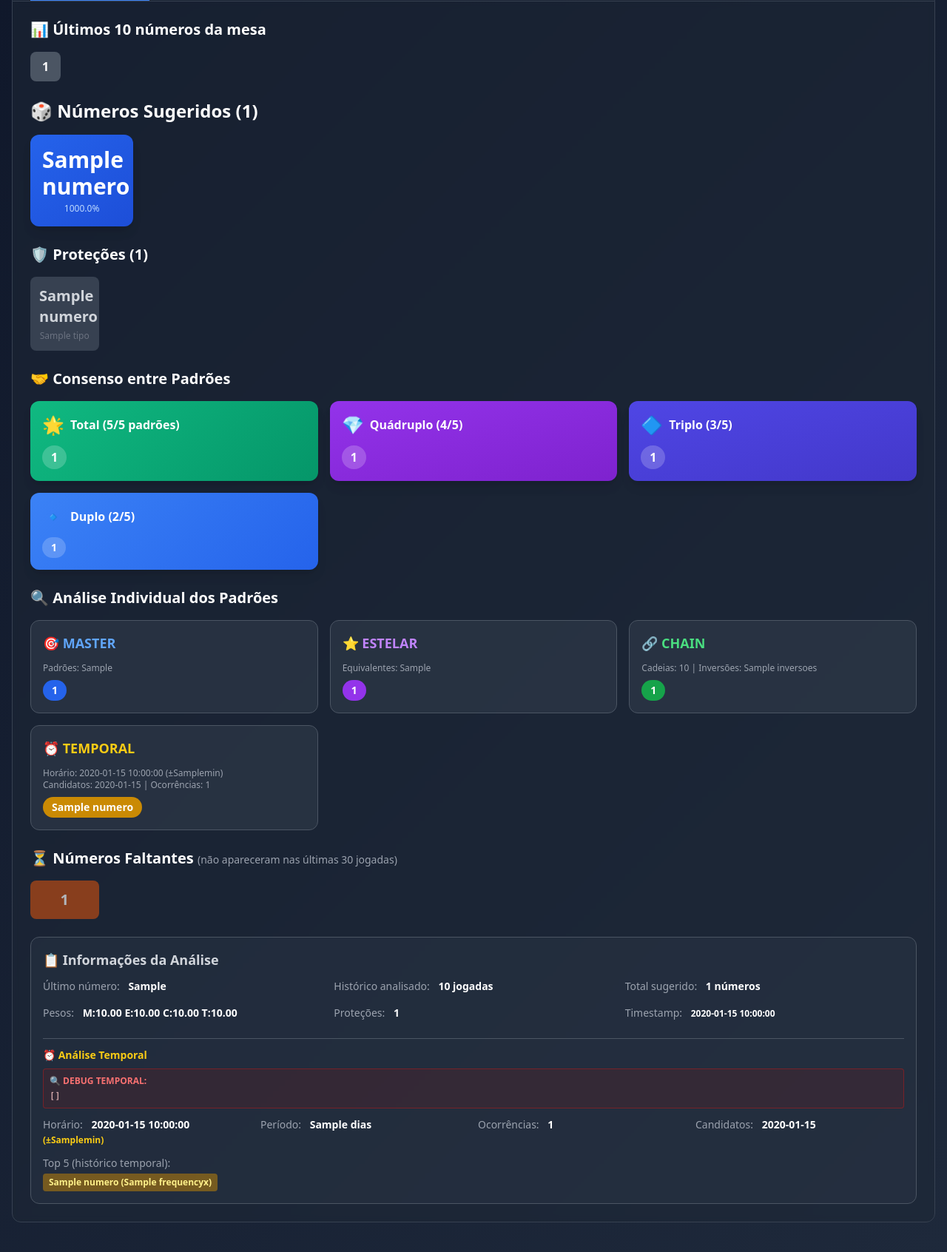
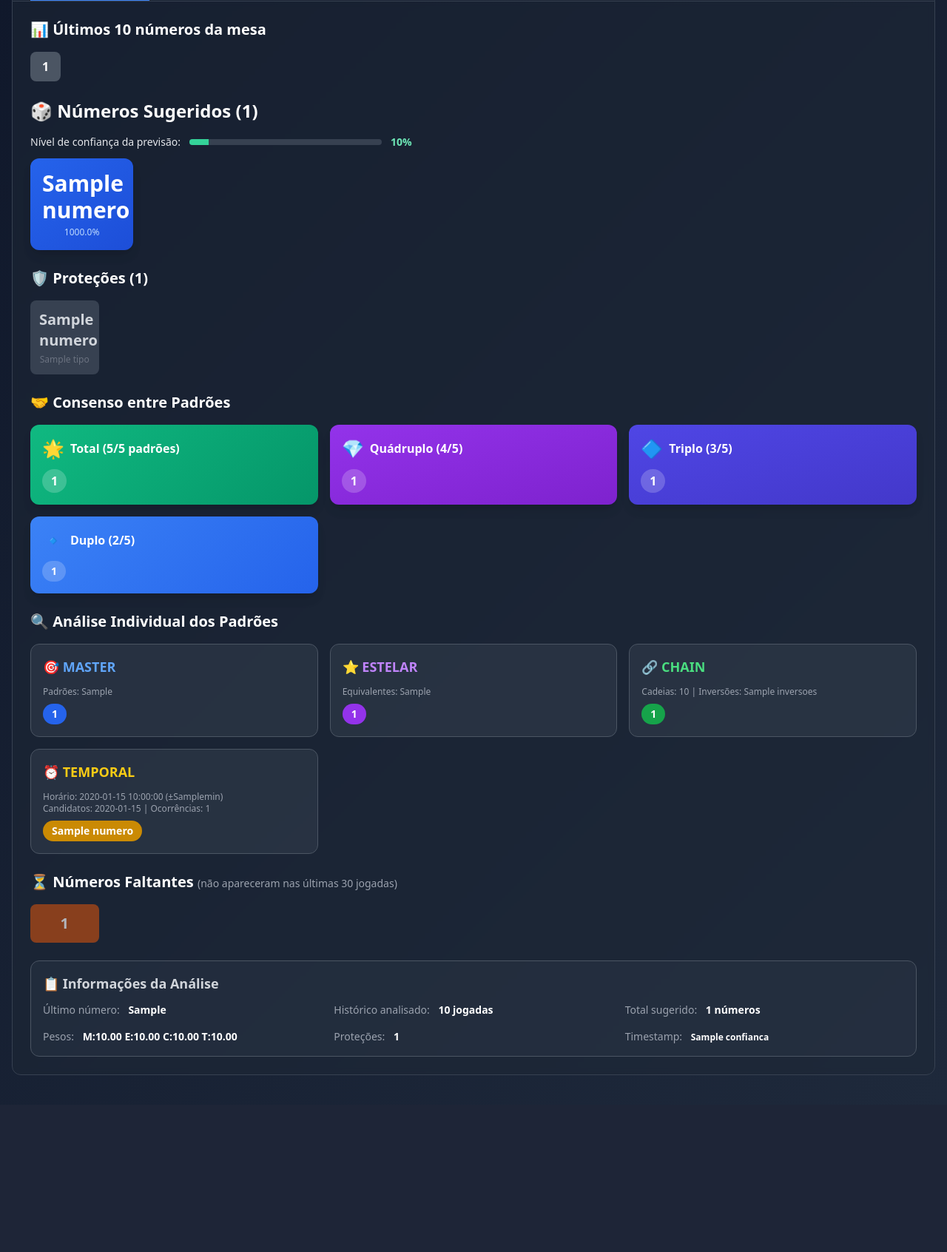
Before and after one commit to allanRoberto/api-neural, a Python web app: template templates/sugestao.html in a window 1280 px wide. Shown: the part 198-1890 px from the top of the page at 74% size. After the commit the page ends 1651 px from the top, so only its background shows below. Run offline with Jinja, Linux system fonts and the light colour scheme; the template is opened without the code that fills it: most values are stand-ins (such as "Sample title", 1, 10 or a date in 2020); some libraries are stand-ins or nearby versions.

Commit message:
Ajustes no layout 1

```diff
--- a/templates/sugestao.html
+++ b/templates/sugestao.html
@@ -284,6 +284,23 @@
             <!-- Sugestões Principais -->
             <div class="mb-6">
                 <h2 class="text-2xl font-bold text-white mb-4">🎲 Números Sugeridos ({{ dados.sugestoes.principais|length }})</h2>
+
+                {% if dados.analise.confianca is defined %}
+                <div class="mb-3 flex items-center gap-3">
+                    <span class="text-sm text-gray-200">
+                        Nível de confiança da previsão:
+                    </span>
+                    <div class="flex-1 h-2 rounded-full bg-gray-700 overflow-hidden" style="max-width: 260px;">
+                        <div
+                            class="h-full bg-emerald-400"
+                            style="width: {{ (dados.analise.confianca or 0) * 100 }}%;"
+                        ></div>
+                    </div>
+                    <span class="text-sm font-semibold text-emerald-300">
+                        {{ "%.0f"|format((dados.analise.confianca or 0) * 100) }}%
+                    </span>
+                </div>
+                {% endif %}
                 <div class="grid grid-cols-4 md:grid-cols-6 lg:grid-cols-8 gap-3">
                     {% for sugestao in dados.sugestoes.principais %}
                     <div class="numero-chip bg-gradient-to-br from-blue-600 to-blue-700 rounded-xl p-4 text-center shadow-lg">
@@ -519,69 +536,10 @@
                     </div>
                     <div>
                         <span class="text-gray-400">Timestamp:</span>
-                        <span class="text-white font-bold ml-2 text-xs">{{ dados.timestamp }}</span>
+                        <span class="text-white font-bold ml-2 text-xs">{{ dados.analise.confianca }}</span>
                     </div>
 
-                    <!-- Metadata TEMPORAL -->
-                    <div class="col-span-full border-t border-gray-600 pt-3 mt-2">
-                        <h4 class="text-yellow-400 font-bold mb-2">⏰ Análise Temporal</h4>
 
-                        <!-- DEBUG: Mostrar estrutura completa -->
-                        <div class="bg-red-900/20 border border-red-700/50 rounded p-2 mb-3 text-xs">
-                            <strong class="text-red-400">🔍 DEBUG TEMPORAL:</strong>
-                            <pre class="text-red-200 mt-1 overflow-auto">{{ dados.padroes.temporal | tojson(indent=2) }}</pre>
-                        </div>
-
-                        <div class="grid grid-cols-1 md:grid-cols-2 lg:grid-cols-4 gap-3">
-                            <div>
-                                <span class="text-gray-400">Horário:</span>
-                                <span class="text-white font-bold ml-2">
-                                    {{ dados.padroes.temporal.time_analyzed or 'N/A' }}
-                                    {% if dados.padroes.temporal.interval_minutes %}
-                                    <span class="text-yellow-400 text-xs">(±{{ dados.padroes.temporal.interval_minutes }}min)</span>
-                                    {% endif %}
-                                </span>
-                            </div>
-                            <div>
-                                <span class="text-gray-400">Período:</span>
-                                <span class="text-white font-bold ml-2">{{ dados.padroes.temporal.days_analyzed or 0 }} dias</span>
-                            </div>
-                            <div>
-                                <span class="text-gray-400">Ocorrências:</span>
-                                <span class="text-white font-bold ml-2">{{ dados.padroes.temporal.total_occurrences or 0 }}</span>
-                            </div>
-                            <div>
-                                <span class="text-gray-400">Candidatos:</span>
-                                <span class="text-white font-bold ml-2">{{ dados.padroes.temporal.candidates_found or 0 }}</span>
-                            </div>
-                        </div>
-                        {% if dados.padroes.temporal.top_5_historical %}
-                        <div class="mt-3">
-                            <span class="text-gray-400">Top 5 (histórico temporal):</span>
-                            <div class="flex flex-wrap gap-2 mt-1">
-                                {% for item in dados.padroes.temporal.top_5_historical %}
-                                <span class="bg-yellow-600/50 text-yellow-200 px-2 py-1 rounded text-xs font-semibold">
-                                    {% if item.numero is defined and item.frequency is defined %}
-                                        {{ item.numero }} ({{ item.frequency }}x)
-                                    {% elif item.number is defined and item.frequency is defined %}
-                                        {{ item.number }} ({{ item.frequency }}x)
-                                    {% elif item.numero is defined %}
-                                        {{ item.numero }}
-                                    {% elif item.number is defined %}
-                                        {{ item.number }}
-                                    {% else %}
-                                        {{ item }}
-                                    {% endif %}
-                                </span>
-                                {% endfor %}
-                            </div>
-                        </div>
-                        {% else %}
-                        <div class="mt-3">
-                            <span class="text-gray-400">Nenhum histórico temporal disponível</span>
-                        </div>
-                        {% endif %}
-                    </div>
 
                 </div>
             </div>
@@ -680,6 +638,40 @@
                             ▶️ Carregar roleta ao vivo
                         </button>
                     </div>
+
+                    <!-- Números atuais da sugestão -->
+                    <div class="bg-gray-900/40 border border-gray-700 rounded-xl p-4 space-y-3">
+                        <h3 class="text-sm font-semibold text-white mb-1">🎲 Números desta sugestão</h3>
+                        <p class="text-xs text-gray-400 mb-2">
+                            Visualize aqui os números sugeridos enquanto acompanha a roleta ao vivo.
+                        </p>
+                        <div class="mb-3">
+                            <p class="text-xs text-gray-400 mb-1">Principais:</p>
+                            <div class="flex flex-wrap gap-1">
+                                {% if dados.sugestoes.principais|length > 0 %}
+                                    {% for sugestao in dados.sugestoes.principais %}
+                                    <div class="bg-blue-600 text-white w-8 h-8 rounded-full flex items-center justify-center text-xs font-semibold">
+                                        {{ sugestao.numero }}
+                                    </div>
+                                    {% endfor %}
+                                {% else %}
+                                    <p class="text-gray-500 text-xs">Nenhuma sugestão disponível no momento.</p>
+                                {% endif %}
+                            </div>
+                        </div>
+                        {% if dados.sugestoes.protecoes|length > 0 %}
+                        <div>
+                            <p class="text-xs text-gray-400 mb-1">Proteções:</p>
+                            <div class="flex flex-wrap gap-1">
+                                {% for protecao in dados.sugestoes.protecoes %}
+                                <div class="bg-gray-700 text-gray-200 w-7 h-7 rounded-full flex items-center justify-center text-xs">
+                                    {{ protecao.numero }}
+                                </div>
+                                {% endfor %}
+                            </div>
+                        </div>
+                        {% endif %}
+                    </div>
                 </div>
 
                 <!-- Coluna direita: iframe -->
@@ -729,6 +721,24 @@
         // >>>>>> BASE DA API DA CASA (MESMO NEXT_PUBLIC_API_URL QUE VOCÊ USA NO REACT) <<<<<<
         // Ajuste essa URL se for diferente no seu ambiente:
         const API_BASE = 'https://auth.revesbot.com.br';
+
+        // Slug atual e mapa slug -> gameId, baseado em roulettes_list.py
+        const CURRENT_ROULETTE_SLUG = "{{ dados.roulette_id }}";
+        const ROULETTE_SLUG_TO_GAME_ID = {
+            "pragmatic-korean-roulette": "457",
+            "pragmatic-speed-roulette-1": "556",
+            "pragmatic-auto-roulette": "373",
+            "pragmatic-mega-roulette-brazilian": "6478",
+            "pragmatic-mega-roulette": "550",
+            "pragmatic-brazilian-roulette": "450",
+            "pragmatic-auto-mega-roulette": "543",
+            "pragmatic-immersive-roulette-deluxe": "8261",
+            "pragmatic-roulette-macao": "552",
+            "pragmatic-speed-auto-roulette": "481",
+            "pragmatic-roulette-1": "473"
+        };
+
+        let liveIsLogged = false;
 
         // ==========================================
         // CONFIGURAÇÕES - LOCALSTORAGE
@@ -921,6 +931,11 @@
         // AO VIVO - LOGIN NA CASA DE APOSTAS + IFRAME
         // ==========================================
 
+        function getCurrentGameIdFromSlug() {
+            if (!CURRENT_ROULETTE_SLUG) return null;
+            return ROULETTE_SLUG_TO_GAME_ID[CURRENT_ROULETTE_SLUG] || null;
+        }
+
         function liveSetStatus(message, type = 'info') {
             const el = document.getElementById('live-status');
             if (!el) return;
@@ -939,8 +954,11 @@
             const loggedSection = document.getElementById('live-logged-section');
             const userInfoSpan  = document.getElementById('live-user-info');
             const startBtn      = document.getElementById('btn-start-live-game');
+            const gameInput     = document.getElementById('live-game-id');
 
             if (!loginSection || !loggedSection || !startBtn) return;
+
+            liveIsLogged = !!isLogged;
 
             if (isLogged) {
                 loginSection.classList.add('hidden');
@@ -949,6 +967,11 @@
 
                 if (userInfoSpan) {
                     userInfoSpan.textContent = userNameOrEmail || '';
+                }
+
+                const autoGameId = getCurrentGameIdFromSlug();
+                if (autoGameId && gameInput) {
+                    gameInput.value = autoGameId;
                 }
             } else {
                 loginSection.classList.remove('hidden');
@@ -977,6 +1000,18 @@
                     const name = user.name || user.email || 'Usuário';
                     liveSetStatus('Autenticado como ' + name, 'success');
                     liveToggleLoggedUI(true, name);
+
+                    const autoGameId = getCurrentGameIdFromSlug();
+                    if (autoGameId) {
+                        const gameInput = document.getElementById('live-game-id');
+                        if (gameInput) {
+                            gameInput.value = autoGameId;
+                        }
+                        // tenta carregar automaticamente o iframe
+                        setTimeout(() => {
+                            startLiveGame();
+                        }, 300);
+                    }
                 } else {
                     liveSetStatus('Você não está autenticado na casa de apostas.', 'warning');
                     liveToggleLoggedUI(false);
@@ -1098,6 +1133,12 @@
             const formLogin = document.getElementById('live-login-form');
             const btnLogout = document.getElementById('btn-live-logout');
             const btnStart  = document.getElementById('btn-start-live-game');
+            const gameInput = document.getElementById('live-game-id');
+
+            const autoGameId = getCurrentGameIdFromSlug();
+            if (gameInput && autoGameId) {
+                gameInput.value = autoGameId;
+            }
 
             if (formLogin) {
                 formLogin.addEventListener('submit', async (e) => {
```
